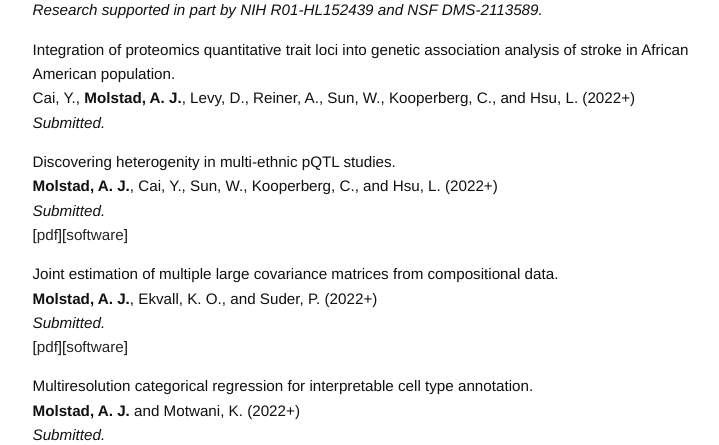
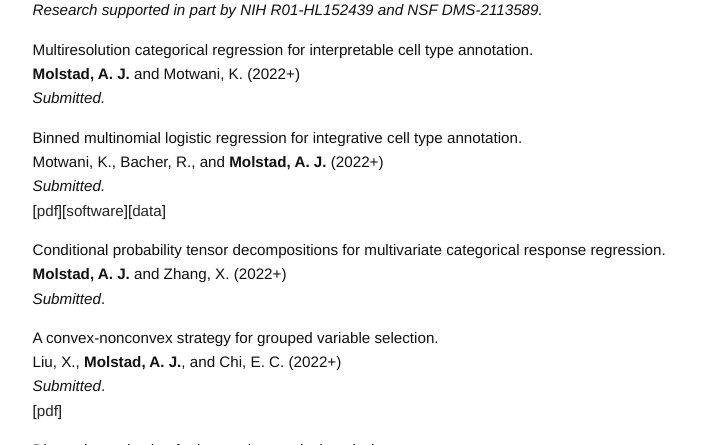
Before and after one commit to ajmolstad/ajmolstad.github.io, a Jekyll site: the page built from research.md, in a window 1280 px wide and 900 px high, cut to the strip 455-900 px from the top of the window. Shown: the whole strip, without its empty margins (275-994 px from the left). Built offline with Jekyll 4.4.1, drawn with Linux system fonts in a browser that asks for light colours.

Commit message:
Update research.md

```diff
--- a/research.md
+++ b/research.md
@@ -8,10 +8,9 @@ permalink: /research/
 
 *Research supported in part by NIH R01-HL152439 and NSF DMS-2113589.*
 
- Integration of proteomics quantitative trait loci into genetic association analysis of stroke in African American population. <br>
+<!--  Integration of proteomics quantitative trait loci into genetic association analysis of stroke in African American population. <br>
 Cai, Y., **Molstad, A. J.**, Levy, D., Reiner, A., Sun, W., Kooperberg, C., and Hsu, L. (2022+) <br>
 *Submitted.* <br>
-
 
 Discovering heterogenity in multi-ethnic pQTL studies. <br>
 **Molstad, A. J.**, Cai, Y., Sun, W., Kooperberg, C., and Hsu, L. (2022+) <br>
@@ -21,7 +20,7 @@ Discovering heterogenity in multi-ethnic pQTL studies. <br>
 Joint estimation of multiple large covariance matrices from compositional data. <br>
 **Molstad, A. J.**, Ekvall, K. O., and Suder, P. (2022+) <br>
 *Submitted.* <br>
-[[pdf](https://arxiv.org/abs/2108.02143)][[software](https://github.com/ajmolstad/IntegrativeCox)]<br>
+[[pdf](https://arxiv.org/abs/2108.02143)][[software](https://github.com/ajmolstad/IntegrativeCox)]<br> -->
 
 Multiresolution categorical regression for interpretable cell type annotation. <br>
 **Molstad, A. J.** and Motwani, K. (2022+) <br>
```
